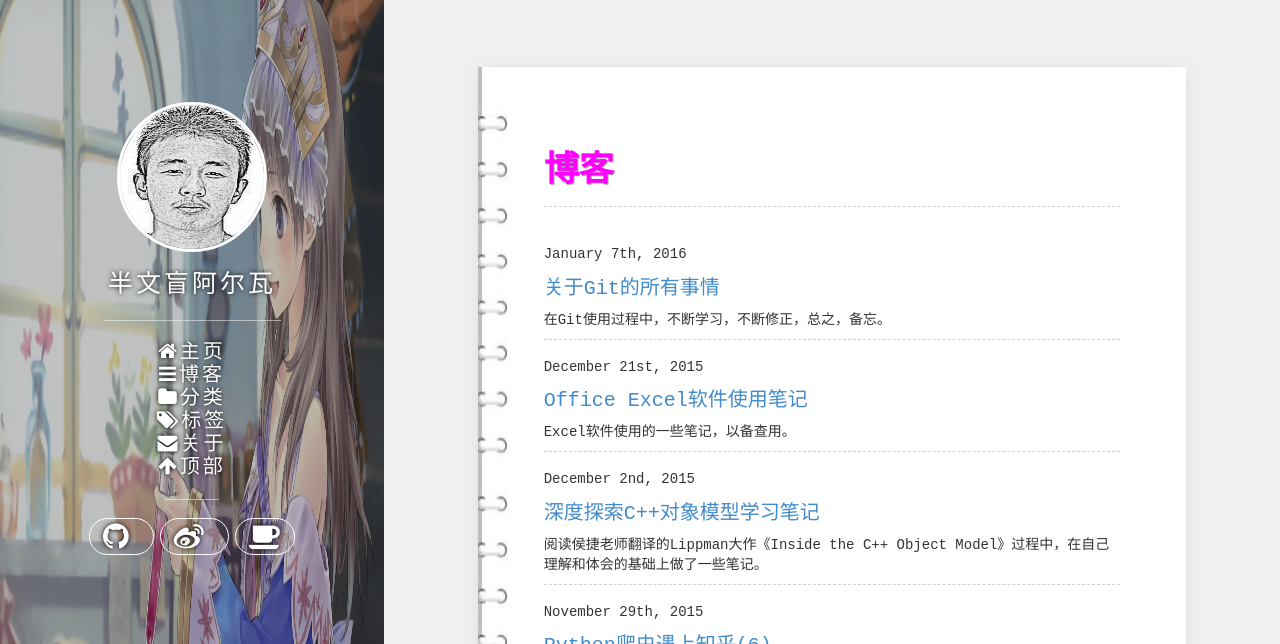
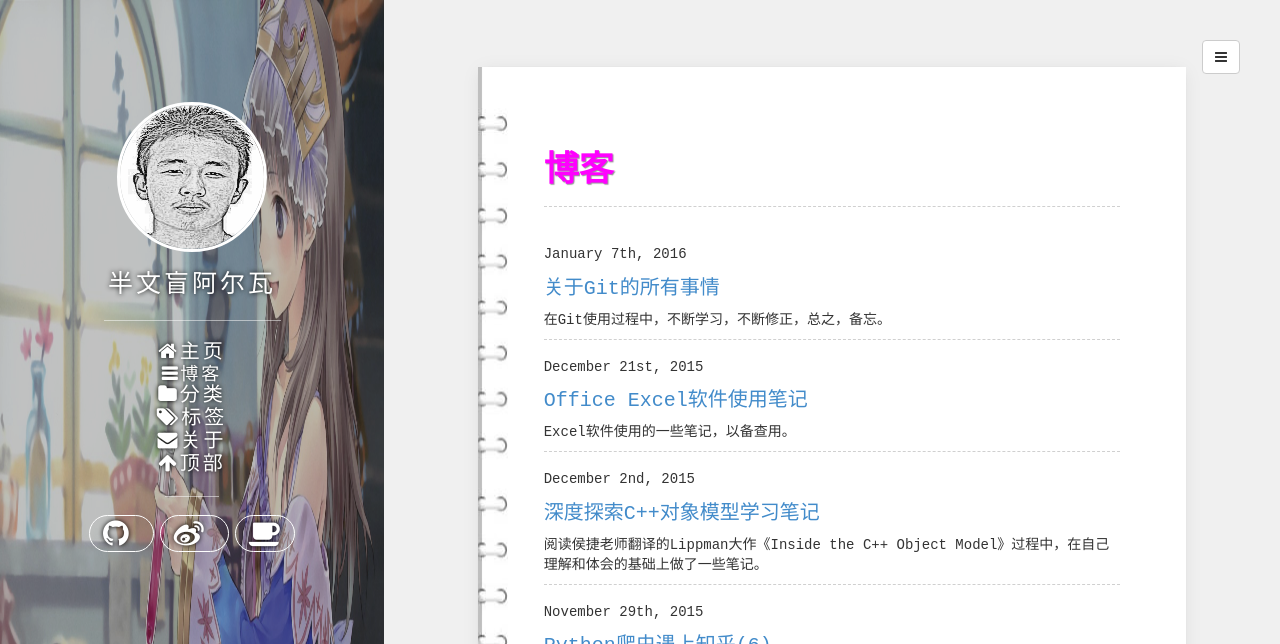
Before and after one commit to liticer/liticer.github.io, a Jekyll site: the page built from index.html, in a window 1280 px wide. Shown: the top 644 px of the page. Built offline with Jekyll 4.4.1, drawn with Linux system fonts in a browser that asks for light colours; the list of posts is cut into pages by our own code.

Commit message:
11 post fix

```diff
--- a/_includes/default.html
+++ b/_includes/default.html
@@ -79,6 +79,7 @@
       </ul>
     </div><!-- /.navbar-collapse -->
 
+</nav>
 
 
   <!-- nav-menu-dropdown -->
@@ -96,8 +97,6 @@
      <li><a href="#"><i class="fa fa-arrow-up"></i> Top of Page</a></li>
    </ul>
  </div>
-
-</nav>
 
 
 
--- a/_includes/sidebar.html
+++ b/_includes/sidebar.html
@@ -17,7 +17,7 @@
 			<i class="fa fa-home"></i>主页
         </a>
 		<br/>
-        <a class="mylabel1" href="{{ site.BASE_PATH }}/#blog">
+		<a type="button mylabel1" class="social2" id="btnblog" href="/#blog">
 			<i class="fa fa-bars"></i>博客
         </a>
 		<br/>
```
Also changed, not shown: 16 other files.
